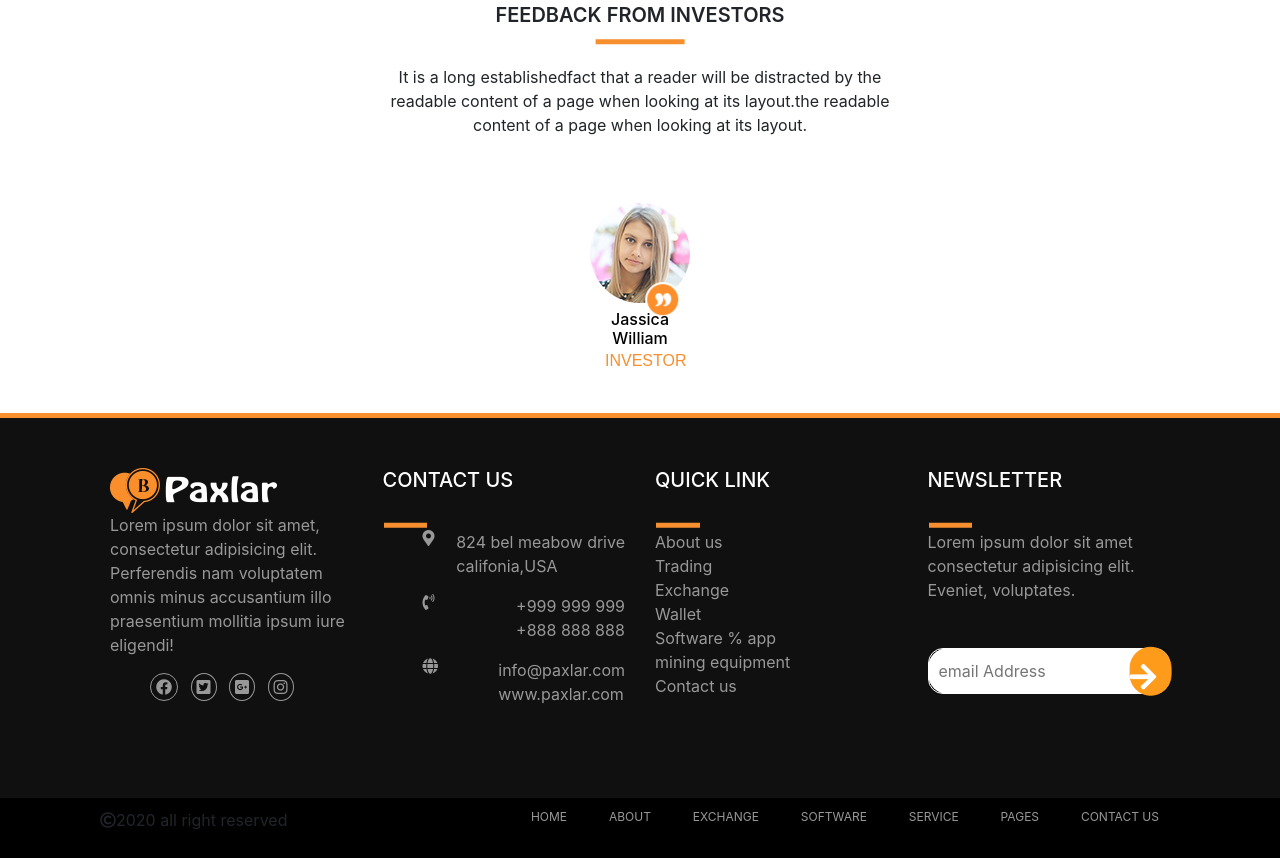
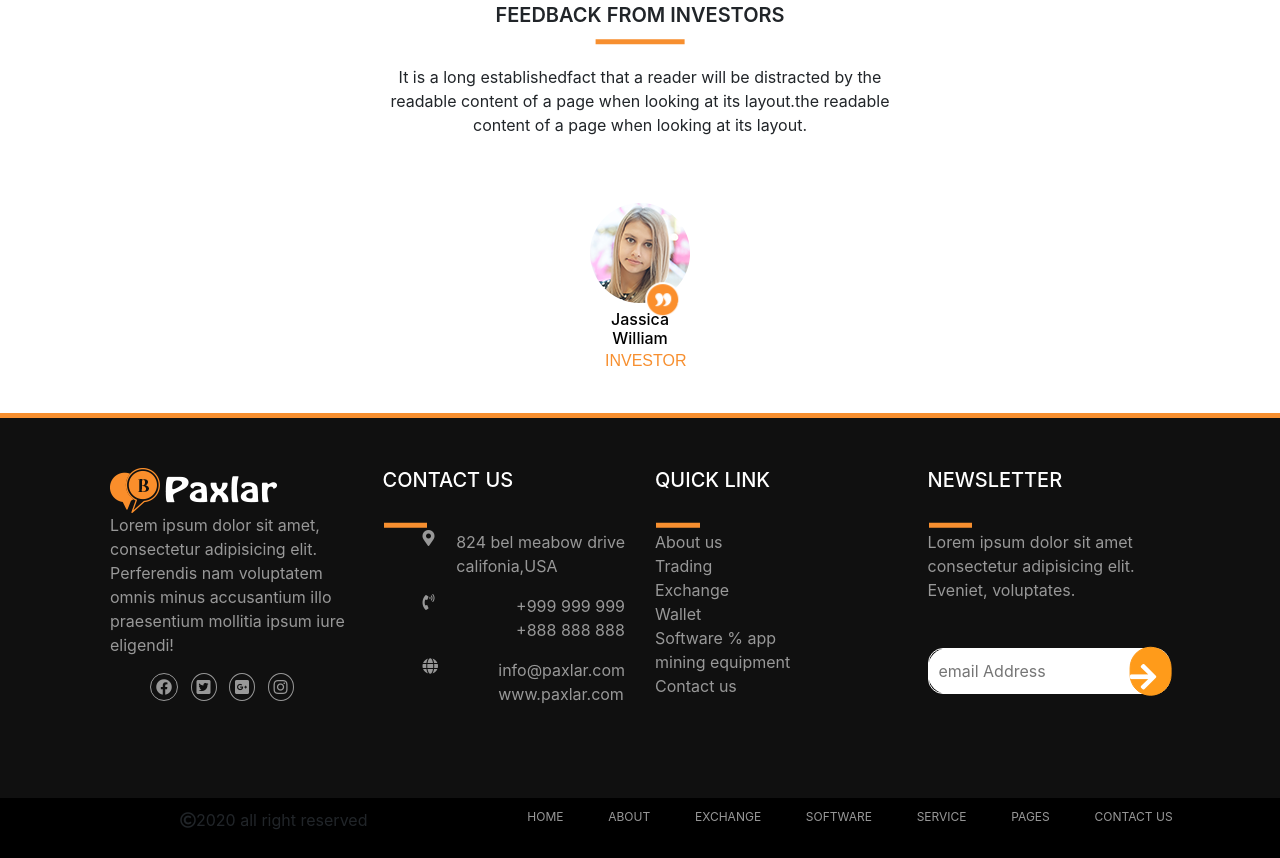
Before and after one commit to Kimia03/paxlar-kimia, a plain HTML site: page index.html in a window 1280 px wide. Shown: the part 5220-6078 px from the top of the page. Drawn offline with nearby package versions, Linux system fonts and the light colour scheme; a script that the page names is missing.

Commit message:
Update index.html

```diff
--- a/index.html
+++ b/index.html
@@ -606,7 +606,7 @@
     <section>
         <div class="footer-bottom">
             <div class="container">
-                <div class="end">
+                <div class="row justify-content-end end">
                     <div class="col-sm-3"><p><i class="far fa-copyright"></i>2020 all right reserved</p></div>
                     <div class="col-sm-8">
                         <ul class="footer-nav">
```
